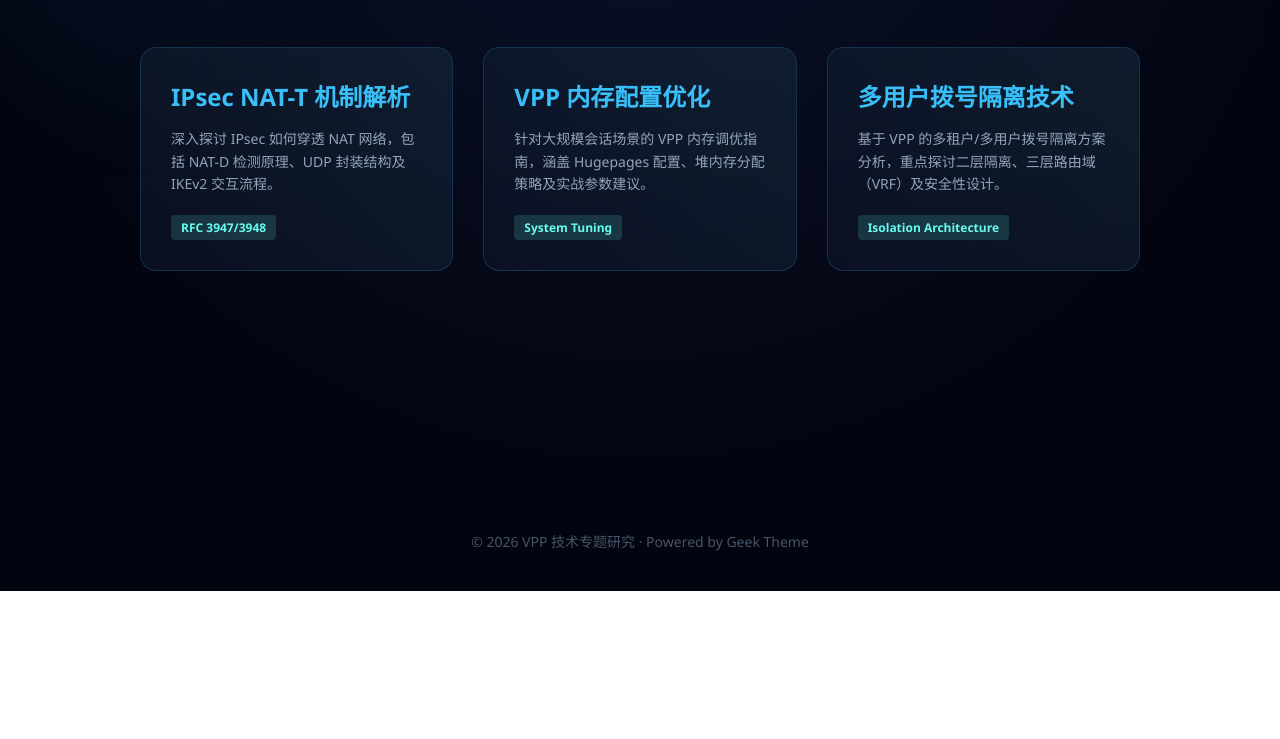
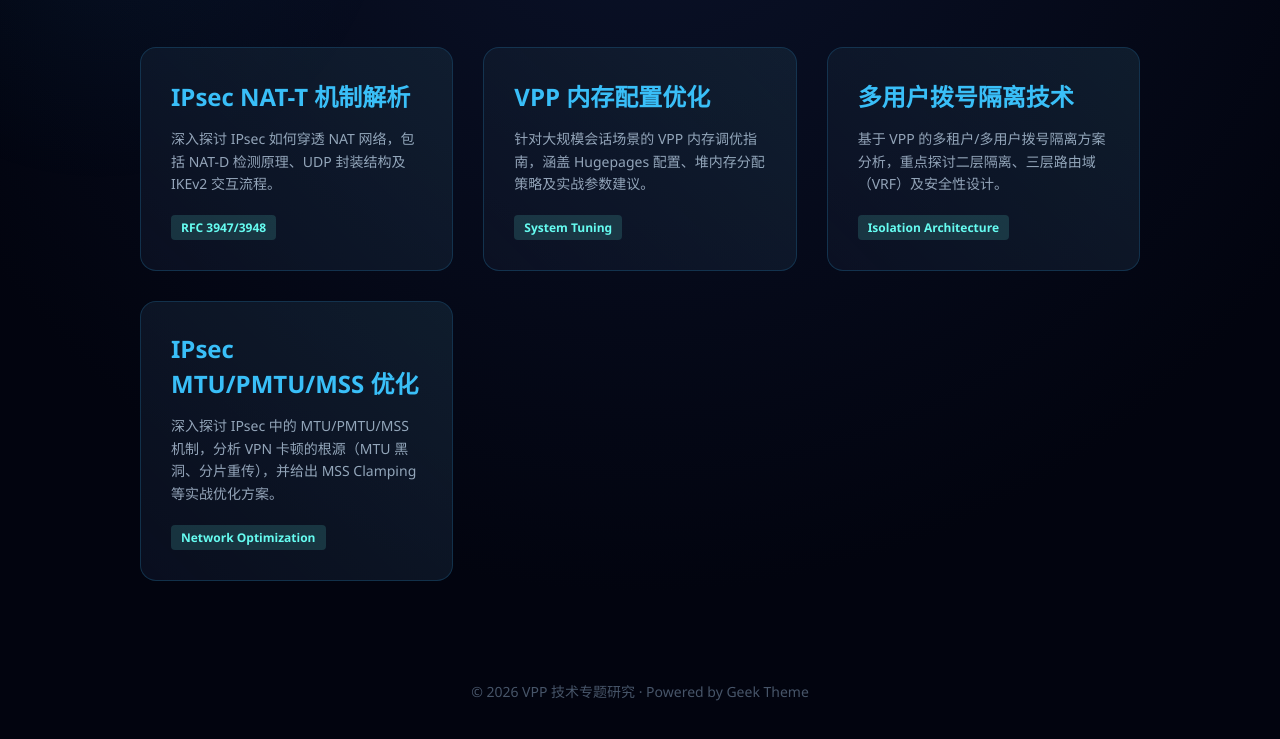
Before and after one commit to liudf0716/vpp-memory-config, a plain HTML site: page index.html in a window 1280 px wide. Shown: the part 209-948 px from the top of the page. Before the commit the page ends 800 px from the top, so only its background shows below. Drawn offline with Linux system fonts and the light colour scheme.

Commit message:
feat: Add IPsec MTU/PMTU/MSS optimization card to index and create new video script documentation for IPsec MTU and NAT-T.
Signed-off-by: Dengfeng Liu <liudf0716@gmail.com>

```diff
--- a/index.html
+++ b/index.html
@@ -1,5 +1,6 @@
 <!DOCTYPE html>
 <html lang="zh-CN">
+
 <head>
     <meta charset="UTF-8">
     <meta name="viewport" content="width=device-width, initial-scale=1.0">
@@ -133,6 +134,7 @@
         }
     </style>
 </head>
+
 <body>
     <div class="glow"></div>
     <div class="container">
@@ -163,6 +165,13 @@
                 </div>
                 <span class="tag">Isolation Architecture</span>
             </a>
+            <a href="ipsec-mtu-mss.html" class="card">
+                <div>
+                    <h2>IPsec MTU/PMTU/MSS 优化</h2>
+                    <p>深入探讨 IPsec 中的 MTU/PMTU/MSS 机制，分析 VPN 卡顿的根源（MTU 黑洞、分片重传），并给出 MSS Clamping 等实战优化方案。</p>
+                </div>
+                <span class="tag">Network Optimization</span>
+            </a>
         </div>
     </div>
 
@@ -170,4 +179,5 @@
         © 2026 VPP 技术专题研究 · Powered by Geek Theme
     </footer>
 </body>
+
 </html>
```
